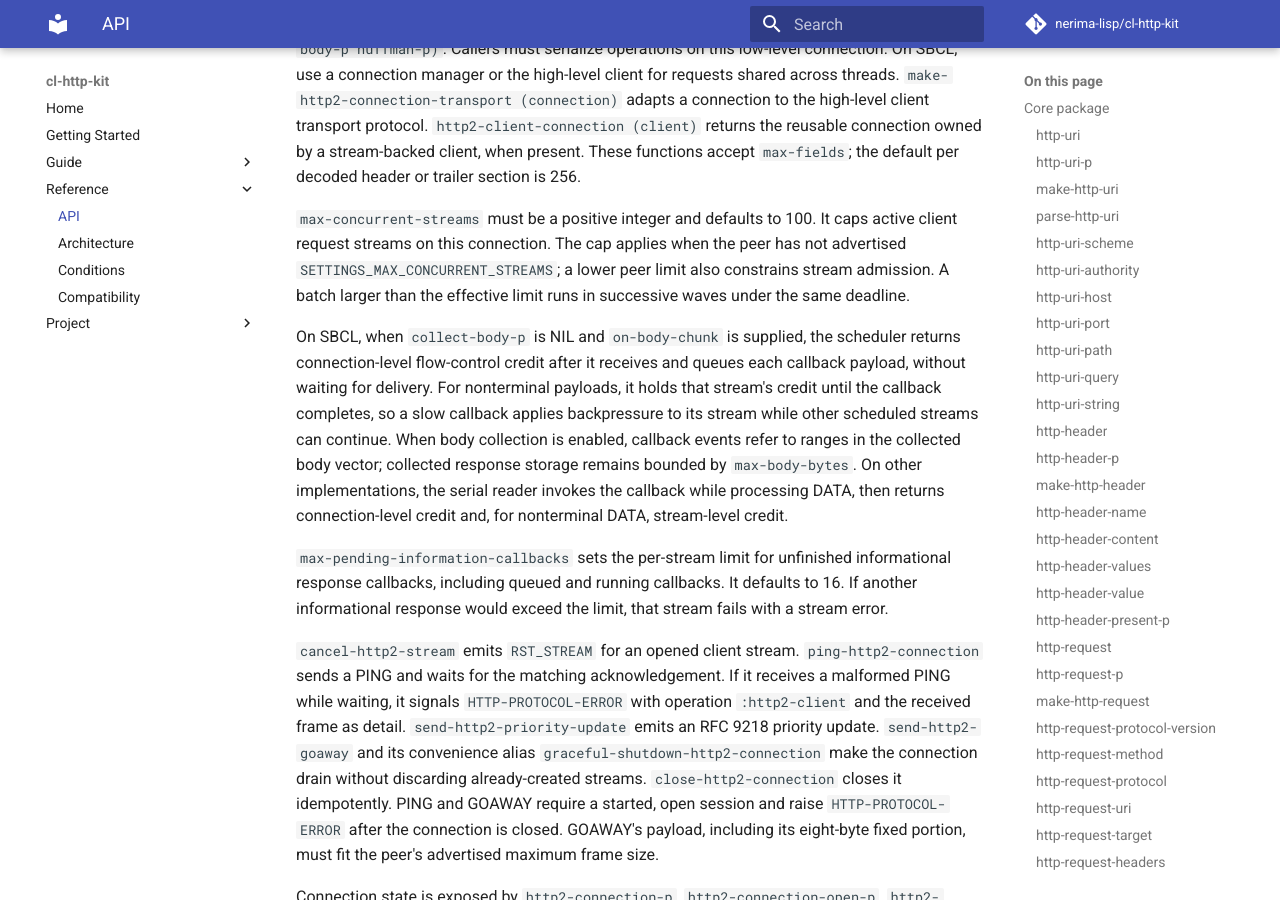
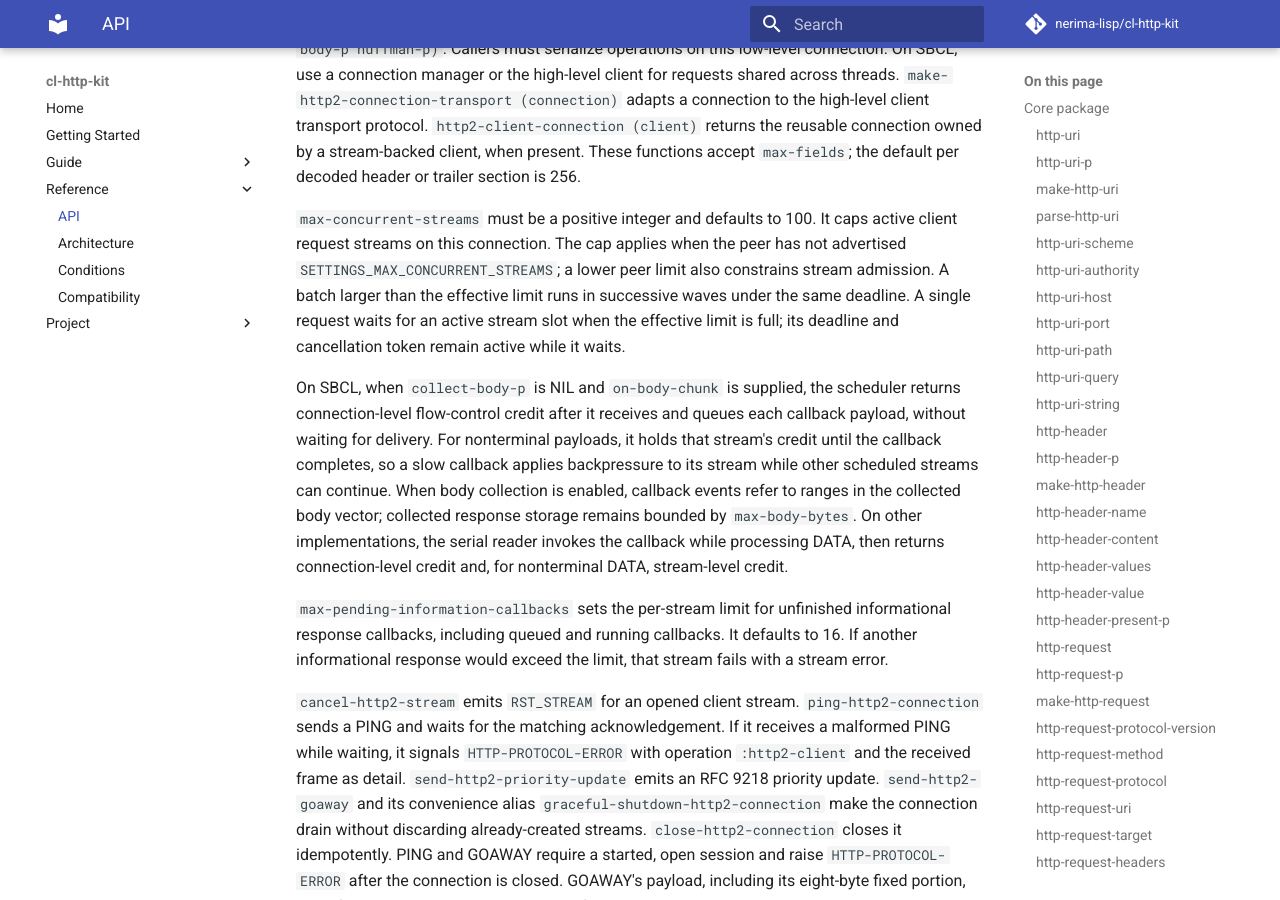
Before and after one commit to nerima-lisp/cl-http-kit, an MkDocs documentation site: the page built from docs/src/reference/api.md, in a window 1280 px wide and 900 px high, scrolled down 13808 px. Built offline with MkDocs 1.6.1 and Material for MkDocs 9.7.7, drawn with Linux system fonts in a browser that asks for light colours; comment, search, counter and statistics services are not loaded; some of the changed text lies outside the part shown.

Commit message:
docs(http2): document waiting for stream capacity

```diff
--- a/docs/src/reference/api.md
+++ b/docs/src/reference/api.md
@@ -579,7 +579,9 @@ caps active client request streams on this connection. The cap applies when the
 peer has not advertised
 `SETTINGS_MAX_CONCURRENT_STREAMS`; a lower peer limit also constrains stream
 admission. A batch larger than the effective limit runs in successive waves
-under the same deadline.
+under the same deadline. A single request waits for an active stream slot when
+the effective limit is full; its deadline and cancellation token remain active
+while it waits.
 
 On SBCL, when `collect-body-p` is NIL and `on-body-chunk` is supplied, the
 scheduler returns connection-level flow-control credit after it receives and
```
Also changed, not shown: other parts of docs/src/reference/api.md (+0 -3 lines).
